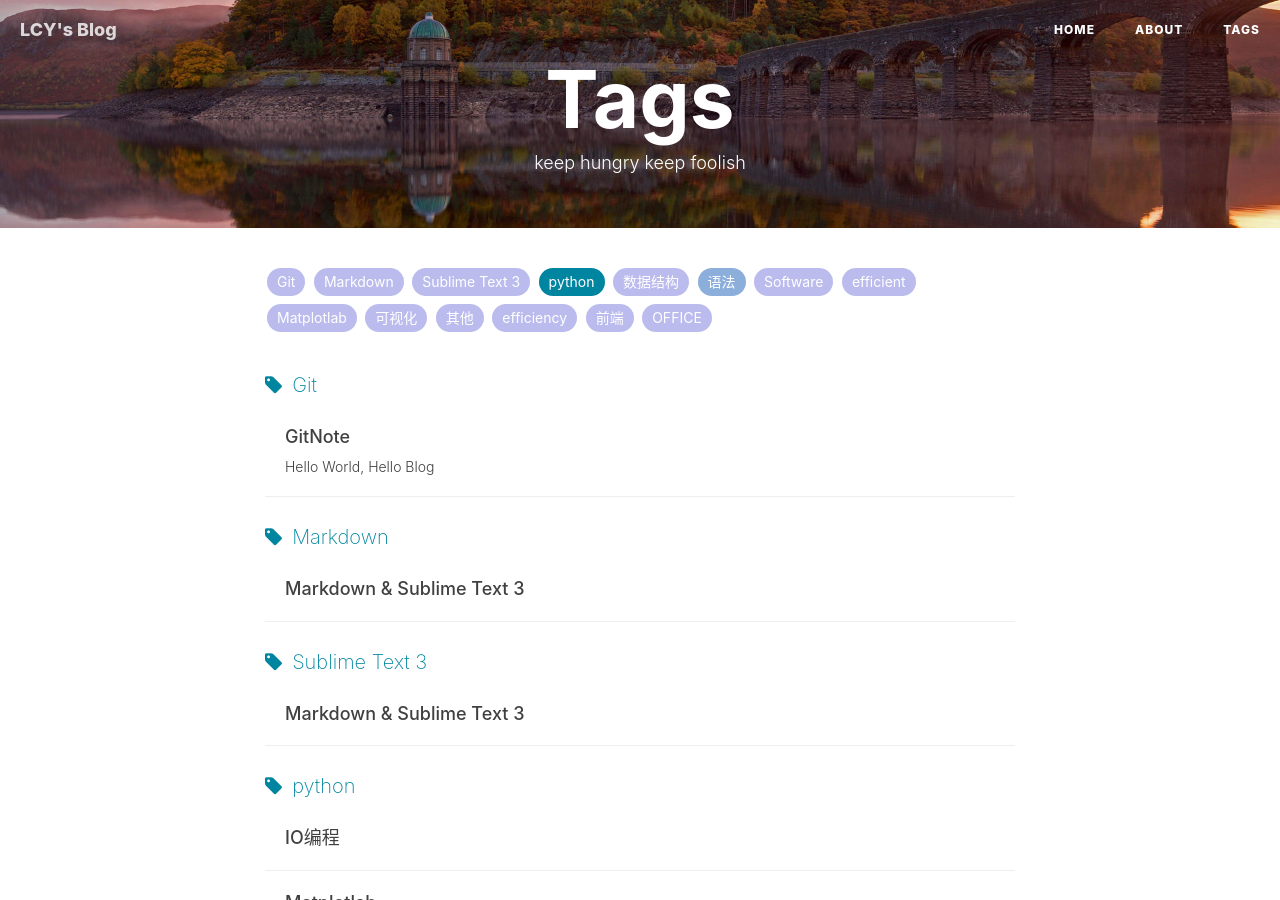
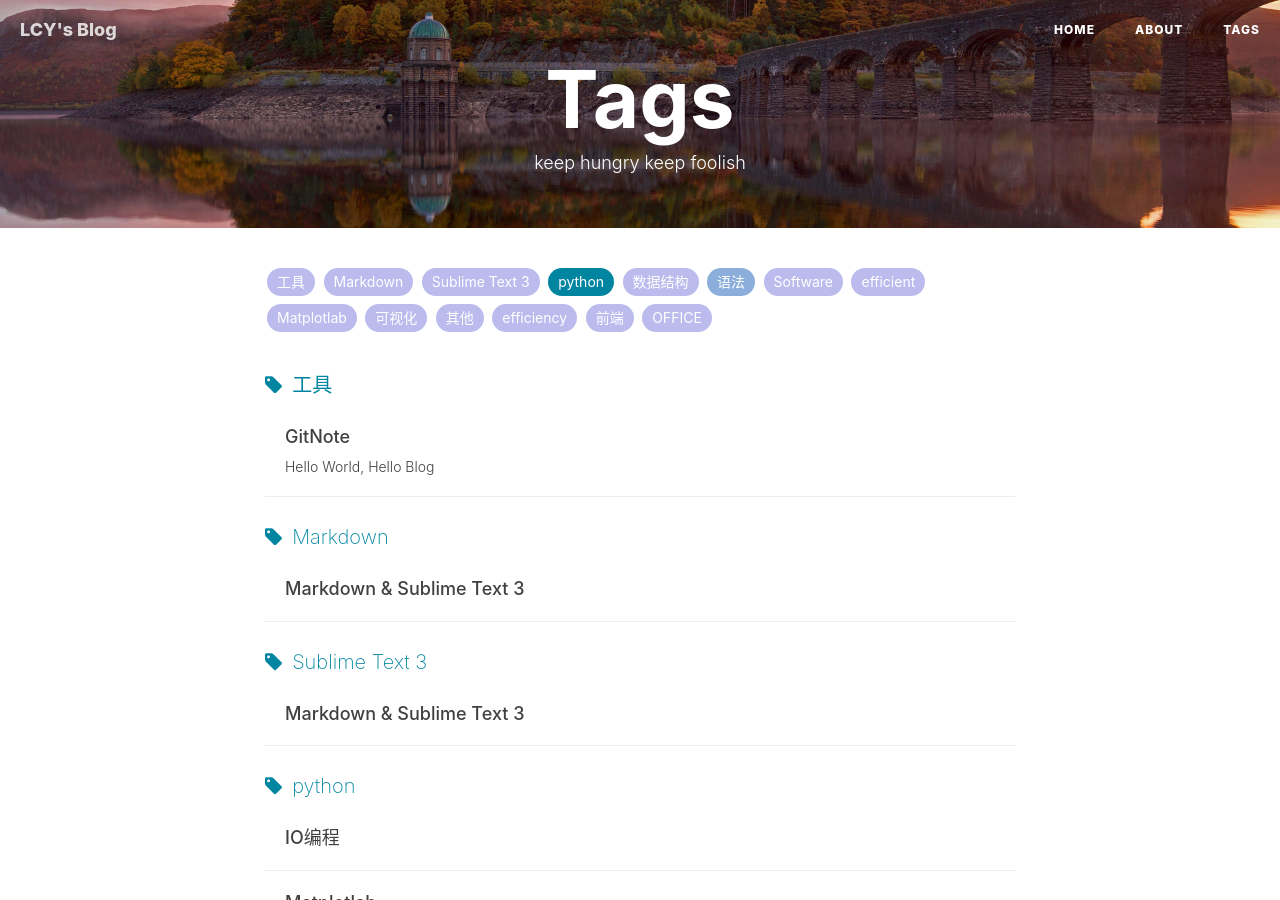
Before and after one commit to liaochengyu/liaochengyu.github.io, a Jekyll site: the page built from tags.html, in a window 1280 px wide and 900 px high. Built offline with Jekyll 4.4.1, drawn with Linux system fonts in a browser that asks for light colours; nearby versions of some CDN libraries; library files that are not in the unit come from our copies; comment, search, counter and statistics services are not loaded.

Commit message:
Update 2018-4-1-GitNote.md

```diff
--- a/_posts/2018-4-1-GitNote.md
+++ b/_posts/2018-4-1-GitNote.md
@@ -7,7 +7,7 @@ author:     LCY                      # 作者
 header-img: img/bing_1.jpg    #这篇文章标题背景图片
 catalog: true                       # 是否归档
 tags:                              #标签
-- Git
+- 工具
 ---
 
 >[廖雪峰Git教程](http://www.liaoxuefeng.com/wiki/0013739516305929606dd18361248578c67b8067c8c017b000/)
```
